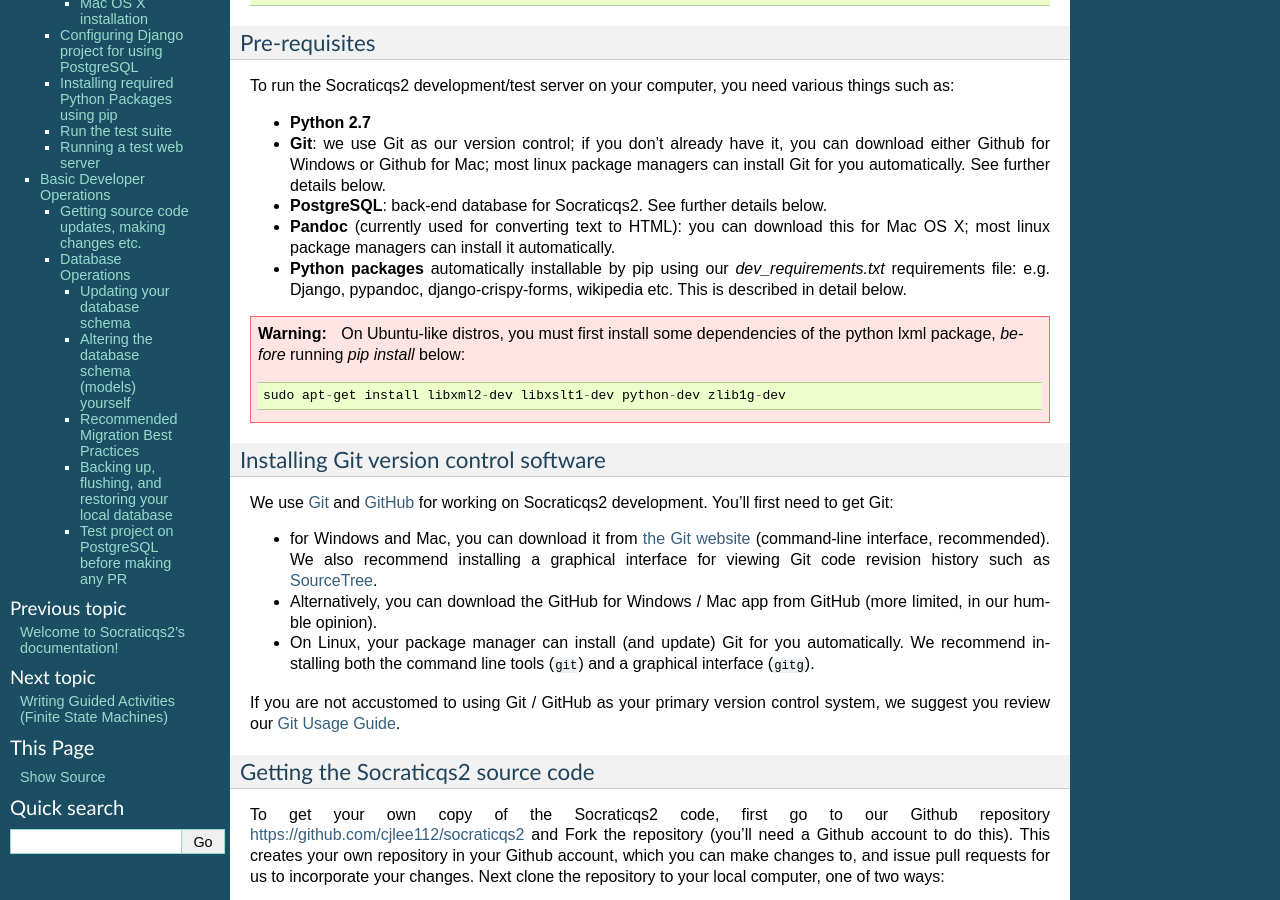
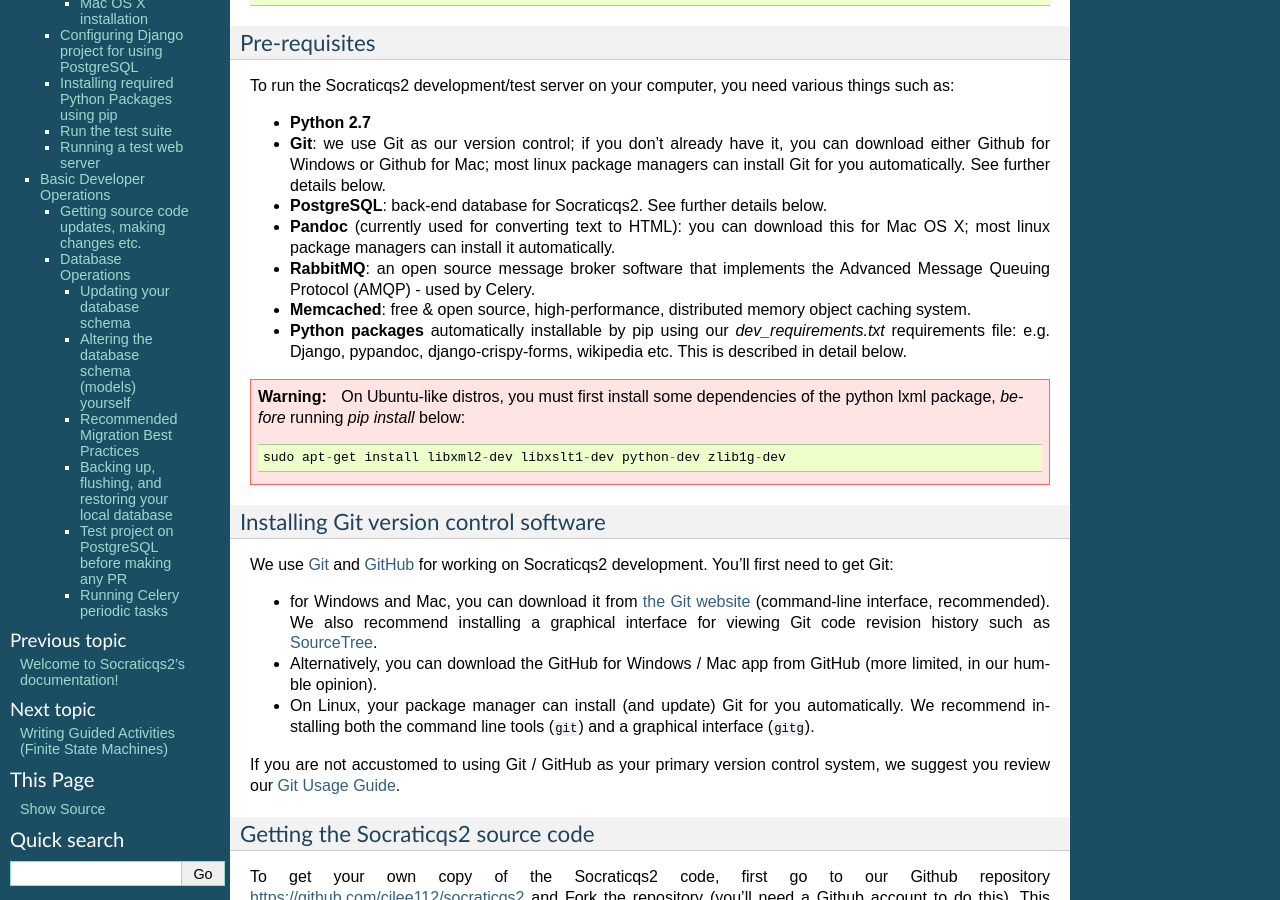
Before and after one commit to cjlee112/socraticqs2, a Sphinx documentation site: the page built from doc/devintro.rst, in a window 1280 px wide and 900 px high, scrolled down 383 px. Built offline with Sphinx 7.4.7, drawn with Linux system fonts in a browser that asks for light colours; some of the changed text lies outside the part shown.

```diff
--- a/doc/devintro.rst
+++ b/doc/devintro.rst
@@ -34,6 +34,10 @@ you need various things such as:
 * **PostgreSQL**: back-end database for Socraticqs2.  See further details below.
 * **Pandoc** (currently used for converting text to HTML): you can download
   this for Mac OS X; most linux package managers can install it automatically.
+* **RabbitMQ**: an open source message broker software that implements the
+  Advanced Message Queuing Protocol (AMQP) - used by Celery.
+* **Memcached**: free & open source, high-performance, distributed memory
+  object caching system.
 * **Python packages** automatically installable by pip using our
   `dev_requirements.txt` requirements file:
   e.g. Django, pypandoc, django-crispy-forms,
@@ -575,3 +579,15 @@ This will create and populate db with fixture. Then deploy all FSMs.
 * Run test server and start Course from home page.
 * Go to Activity Page and restore Activity.
 * Go to Activity Page and cancel Activity.
+
+
+Running Celery periodic tasks
+:::::::::::::::::::::::::::::
+
+We are using Celery to delete obsolete Temorary users.
+
+To start the celery beat service use::
+
+    celery worker -A mysite --loglevel=INFO -B
+
+Previous command we need to call inside socraticqs2/mysite directory.
--- a/prod_requirements.txt
+++ b/prod_requirements.txt
@@ -37,3 +37,6 @@ sqlparse==0.1.15
 python-memcached==1.54
 psycopg2==2.6.1
 Fabric==1.10.2
+
+# deployment packages
+gunicorn==19.3.0
```
